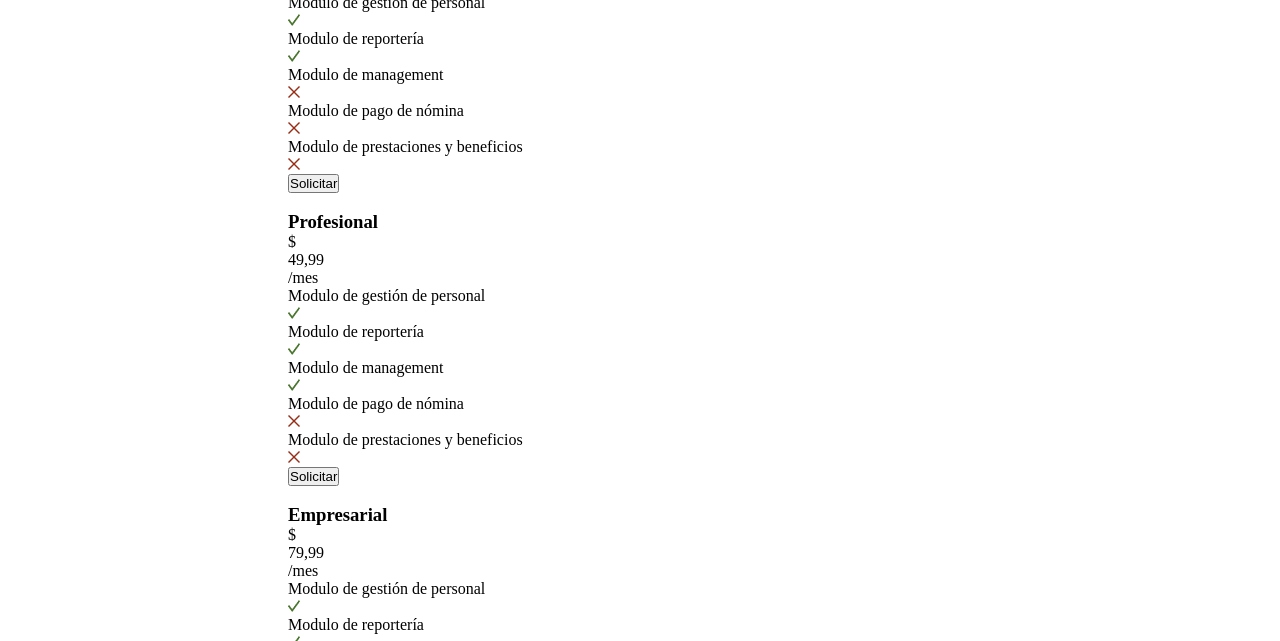
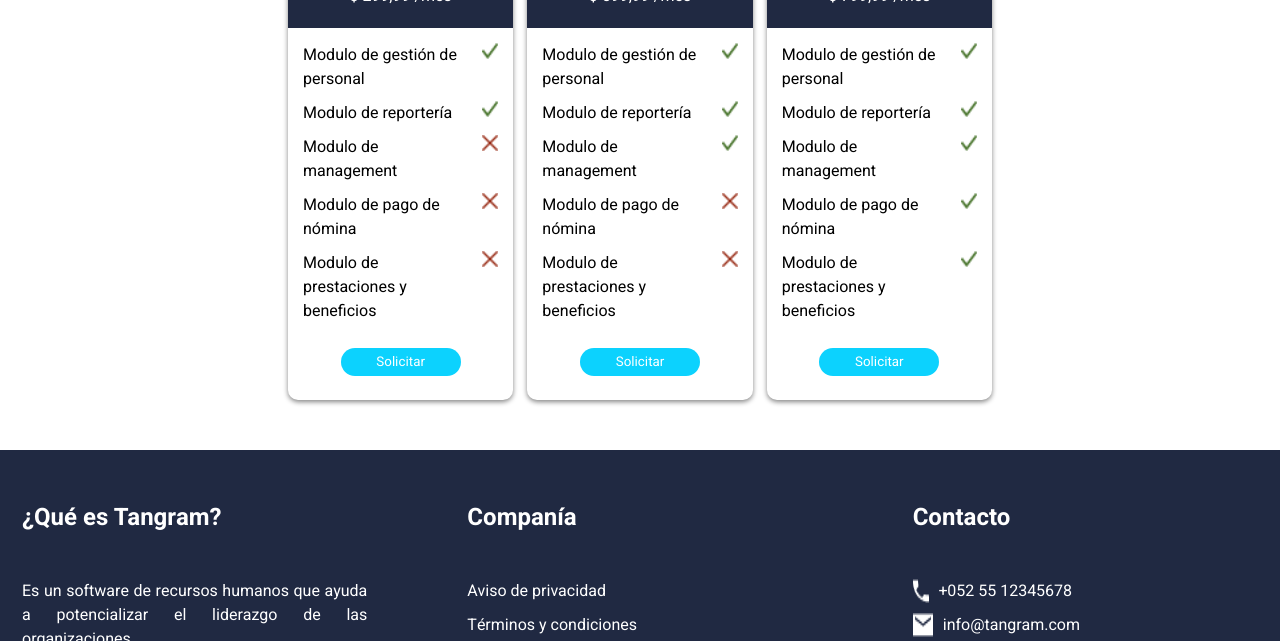
Before and after one commit to vdarturo/vdarturo-PreEntrega2Velazquez, a plain HTML site: page pages/plans.html in a window 1280 px wide. Shown: the part 315-956 px from the top of the page. Drawn offline with Linux system fonts and the light colour scheme.

Commit message:
Payment plan cards style and fixes

```diff
--- a/css/style.css
+++ b/css/style.css
@@ -2,6 +2,7 @@
     margin: 0;
     padding: 0;
     box-sizing: border-box;
+    font-family: "Heebo", sans-serif;
 }
 
 /* Style to navbar */
@@ -33,6 +34,7 @@ nav a{
     text-decoration: none;
     color: #000000;
     font-size: 1.375rem;
+    font-family: "Heebo", sans-serif;
 }
 
 .demo-button{
@@ -93,14 +95,19 @@ main{
     align-items: center;
 }
 
-.section-mode-img-right{
+.grid-80-20{
     display: grid;
     grid-template-columns: 80% 20%;
 }
 
-.section-mode-img-left{
+.grid-20-80{
     display: grid;
     grid-template-columns: 20% 80%;
+}
+
+.grid-50-50{
+    display: grid;
+    grid-template-columns: 50% 50%;
 }
 
 main section{
@@ -117,11 +124,15 @@ main section article ul li{
 }
 
 h1{
-    font-size: 3rem;
+    font-size: 2.5rem;
 }
 
 h2{
-    font-size: 2rem;
+    font-size: 2.25rem;
+}
+
+h3{
+    font-size: 1.5rem;
 }
 
 p{
@@ -137,3 +148,54 @@ p{
 .text-center{
     text-align: center;
 }
+
+/* Payment plan cards style */
+
+.price-table{
+    display: flex;
+    justify-content: space-between;
+}
+
+.price-card{
+    background-color:#FFFFFF;
+    border-radius:10px;
+    box-shadow: 0px 2px 5px #858585;
+}
+
+.header-price-card{
+    display: flex;
+    flex-direction: column;
+    justify-content: center;
+    align-items: center;
+    background-color:#202942;
+    color: #FFFFFF;
+    height: 6.25rem;
+    padding:1px;
+    border-top-left-radius:10px;
+    border-top-right-radius:10px;
+}
+
+.content-price-card{
+    display: flex;
+    flex-direction: column;
+    margin: .9375rem;
+}
+
+.feature-content-price-card{
+    display: flex;
+    flex-direction: row;
+    justify-content: space-between;
+    gap: 1.25rem;
+    margin-bottom: .625rem;
+}
+
+.footer-content-price-card{
+    display: flex;
+    flex-direction: row;
+    justify-content: center;
+}
+
+.icon-feature{
+    width: 16px;
+    height: 16px;
+}
--- a/pages/plans.html
+++ b/pages/plans.html
@@ -5,8 +5,10 @@
     <meta http-equiv="X-UA-Compatible" content="IE=edge">
     <meta name="viewport" content="width=device-width, initial-scale=1.0">
     <title>Tangram</title>
+    <link rel="preconnect" href="https://fonts.googleapis.com">
+    <link rel="preconnect" href="https://fonts.gstatic.com" crossorigin>
+    <link href="https://fonts.googleapis.com/css2?family=Heebo:wght@100..900&family=Open+Sans:ital,wght@0,300..800;1,300..800&display=swap" rel="stylesheet">
     <link rel="stylesheet" href="../css/style.css">
-    <link href="https://fonts.googleapis.com/css2?family=Heebo:wght@100..900&family=Open+Sans:ital,wght@0,300..800;1,300..800&display=swap" rel="stylesheet">
 </head>
 <body>
     <header>
@@ -24,115 +26,115 @@
     <main>
         <section>
             <h1 class="text-center">Plan de precios</h1>
-            <p>Elija el plan que más le convenga en base a su presupuesto, contamos con diferentes opciones.</p>
+            <p class="text-center">Elija el plan que más le convenga en base a su presupuesto, contamos con diferentes opciones.</p>
         </section>
-        <section>
-            <div>
-                <div>
+        <section class="price-table">
+            <div class="price-card">
+                <div class="header-price-card">
                     <h3>Estándar</h3>
-                    <span>
-                        <p>$</p>
-                        <p>29,99</p>
-                        <p>/mes</p>
+                    <div>
+                        <span>$</span>
+                        <span>299,99</span>
+                        <span>/mes</span>
+                    </div>
+                </div>
+                <div class="content-price-card">
+                    <span class="feature-content-price-card">
+                        Modulo de gestión de personal
+                        <img src="../assets/img/icon-right.png" class="icon-feature">
+                    </span>
+                    <span class="feature-content-price-card">
+                        Modulo de reportería
+                        <img src="../assets/img/icon-right.png" class="icon-feature">
+                    </span>
+                    <span class="feature-content-price-card">
+                        Modulo de management
+                        <img src="../assets/img/icon-wrong.png" class="icon-feature">
+                    </span>
+                    <span class="feature-content-price-card">
+                        Modulo de pago de nómina
+                        <img src="../assets/img/icon-wrong.png" class="icon-feature">
+                    </span>
+                    <span >
+                        <span class="feature-content-price-card">
+                        Modulo de prestaciones y beneficios
+                        <img src="../assets/img/icon-wrong.png" class="icon-feature">
                     </span>
                 </div>
-                <div>
-                    <span>
-                        <p>Modulo de gestión de personal</p>
-                        <img src="../assets/img/icon-right.png">
-                    </span>
-                    <span>
-                        <p>Modulo de reportería</p>
-                        <img src="../assets/img/icon-right.png">
-                    </span>
-                    <span>
-                        <p>Modulo de management</p>
-                        <img src="../assets/img/icon-wrong.png">
-                    </span>
-                    <span>
-                        <p>Modulo de pago de nómina</p>
-                        <img src="../assets/img/icon-wrong.png">
-                    </span>
-                    <span>
-                        <p>Modulo de prestaciones y beneficios</p>
-                        <img src="../assets/img/icon-wrong.png">
-                    </span>
-                </div>
-                <div>
-                    <a href="./contact.html"><button>Solicitar</button></a>
+                <div class="footer-content-price-card">
+                    <a href="./contact.html"><button class="demo-button">Solicitar</button></a>
                 </div>
                 <br>
             </div>
-            <div>
-                <div>
+            <div class="price-card">
+                <div class="header-price-card">
                     <h3>Profesional</h3>
-                    <span>
-                        <p>$</p>
-                        <p>49,99</p>
-                        <p>/mes</p>
+                    <div>
+                        <span>$</span>
+                        <span>599,99</span>
+                        <span>/mes</span>
+                    </div>
+                </div>
+                <div class="content-price-card">
+                    <span class="feature-content-price-card">
+                        Modulo de gestión de personal
+                        <img src="../assets/img/icon-right.png" class="icon-feature">
+                    </span>
+                    <span class="feature-content-price-card">
+                        Modulo de reportería
+                        <img src="../assets/img/icon-right.png" class="icon-feature">
+                    </span>
+                    <span class="feature-content-price-card">
+                        Modulo de management
+                        <img src="../assets/img/icon-right.png" class="icon-feature">
+                    </span>
+                    <span class="feature-content-price-card">
+                        Modulo de pago de nómina
+                        <img src="../assets/img/icon-wrong.png" class="icon-feature">
+                    </span>
+                    <span class="feature-content-price-card">
+                        Modulo de prestaciones y beneficios
+                        <img src="../assets/img/icon-wrong.png" class="icon-feature">
                     </span>
                 </div>
-                <div>
-                    <span>
-                        <p>Modulo de gestión de personal</p>
-                        <img src="../assets/img/icon-right.png">
-                    </span>
-                    <span>
-                        <p>Modulo de reportería</p>
-                        <img src="../assets/img/icon-right.png">
-                    </span>
-                    <span>
-                        <p>Modulo de management</p>
-                        <img src="../assets/img/icon-right.png">
-                    </span>
-                    <span>
-                        <p>Modulo de pago de nómina</p>
-                        <img src="../assets/img/icon-wrong.png">
-                    </span>
-                    <span>
-                        <p>Modulo de prestaciones y beneficios</p>
-                        <img src="../assets/img/icon-wrong.png">
-                    </span>
-                </div>
-                <div>
-                    <a href="./contact.html"><button>Solicitar</button></a>
+                <div class="footer-content-price-card">
+                    <a href="./contact.html"><button class="demo-button">Solicitar</button></a>
                 </div>
                 <br>
             </div>
-            <div>
-                <div>
+            <div class="price-card">
+                <div class="header-price-card">
                     <h3>Empresarial</h3>
-                    <span>
-                        <p>$</p>
-                        <p>79,99</p>
-                        <p>/mes</p>
+                    <div>
+                        <span>$</span>
+                        <span>799,99</span>
+                        <span>/mes</span>
+                    </div>
+                </div>
+                <div class="content-price-card">
+                    <span class="feature-content-price-card">
+                        Modulo de gestión de personal
+                        <img src="../assets/img/icon-right.png" class="icon-feature">
+                    </span>
+                    <span class="feature-content-price-card">
+                        Modulo de reportería
+                        <img src="../assets/img/icon-right.png" class="icon-feature">
+                    </span>
+                    <span class="feature-content-price-card">
+                        Modulo de management
+                        <img src="../assets/img/icon-right.png" class="icon-feature">
+                    </span>
+                    <span class="feature-content-price-card">
+                        Modulo de pago de nómina
+                        <img src="../assets/img/icon-right.png" class="icon-feature">
+                    </span>
+                    <span class="feature-content-price-card">
+                        Modulo de prestaciones y beneficios
+                        <img src="../assets/img/icon-right.png" class="icon-feature">
                     </span>
                 </div>
-                <div>
-                    <span>
-                        <p>Modulo de gestión de personal</p>
-                        <img src="../assets/img/icon-right.png">
-                    </span>
-                    <span>
-                        <p>Modulo de reportería</p>
-                        <img src="../assets/img/icon-right.png">
-                    </span>
-                    <span>
-                        <p>Modulo de management</p>
-                        <img src="../assets/img/icon-right.png">
-                    </span>
-                    <span>
-                        <p>Modulo de pago de nómina</p>
-                        <img src="../assets/img/icon-right.png">
-                    </span>
-                    <span>
-                        <p>Modulo de prestaciones y beneficios</p>
-                        <img src="../assets/img/icon-right.png">
-                    </span>
-                </div>
-                <br>
-                <div>
-                    <a href="./contact.html"><button>Solicitar</button></a>
+                <div class="footer-content-price-card">
+                    <a href="./contact.html"><button class="demo-button">Solicitar</button></a>
                 </div>
                 <br>
             </div>
@@ -142,30 +144,33 @@
         <section>
             <article>
                 <h3>¿Qué es Tangram?</h3>
+                <br>
                 <p>
                     Es un software de recursos humanos que ayuda a potencializar el liderazgo de las organizaciones
                 </p>
             </article>
             <article>
                 <h3>Companía</h3>
+                <br>
                 <a href="#">Aviso de privacidad</a>
                 <a href="#">Términos y condiciones</a>
             </article>
             <article>
                 <h3>Contacto</h3>
+                <br>
                 <div>
-                    <img src="../assets/img/icon-telefono.png">
+                    <img src="../assets/img/icon-telefono.png" class="icon-right-margin">
                     <p>+052 55 12345678</p>
                 </div>
                 <div>
-                    <img src="../assets/img/icon-email.png">
+                    <img src="../assets/img/icon-email.png" class="icon-right-margin">
                     <p>info@tangram.com</p>
                 </div>
                 <aside>
-                    <img src="../assets/img/icon-linkedin.png">
-                    <img src="../assets/img/icon-x.png">
-                    <img src="../assets/img/icon-facebook.png">
-                    <img src="../assets/img/icon-instagram.png">
+                    <img src="../assets/img/icon-linkedin.png" class="icon-right-margin">
+                    <img src="../assets/img/icon-x.png" class="icon-right-margin">
+                    <img src="../assets/img/icon-facebook.png" class="icon-right-margin">
+                    <img src="../assets/img/icon-instagram.png" class="icon-right-margin">
                 </aside>
             </article>
         </section>
```
Also changed, not shown: index.html (+7 -5 lines), pages/about_us.html (+14 -9 lines), pages/contact.html (+25 -11 lines), pages/features.html (+22 -17 lines).
